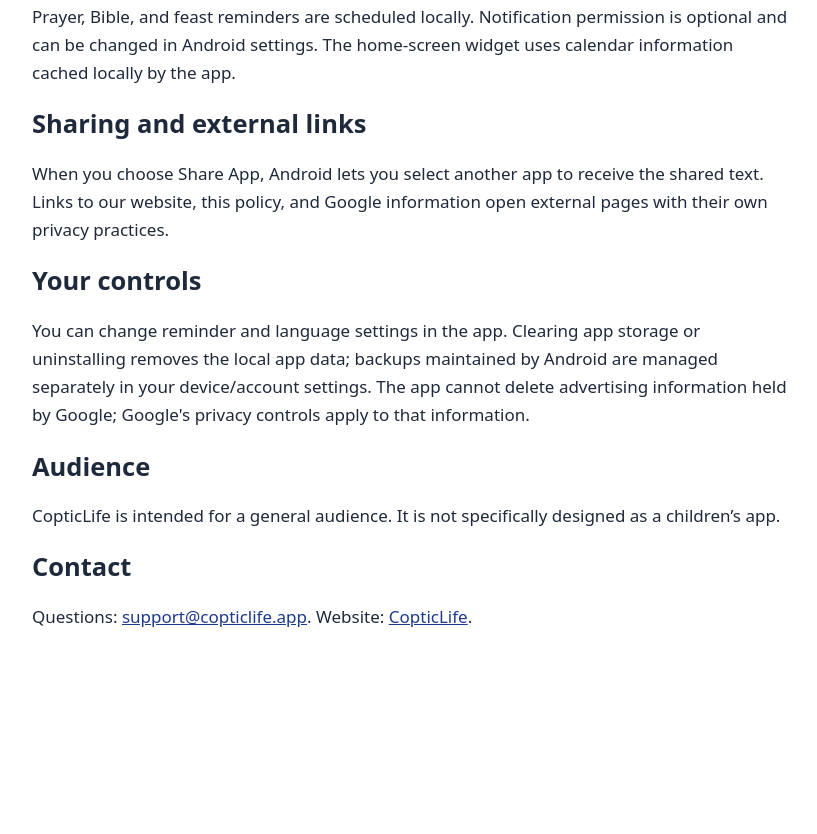
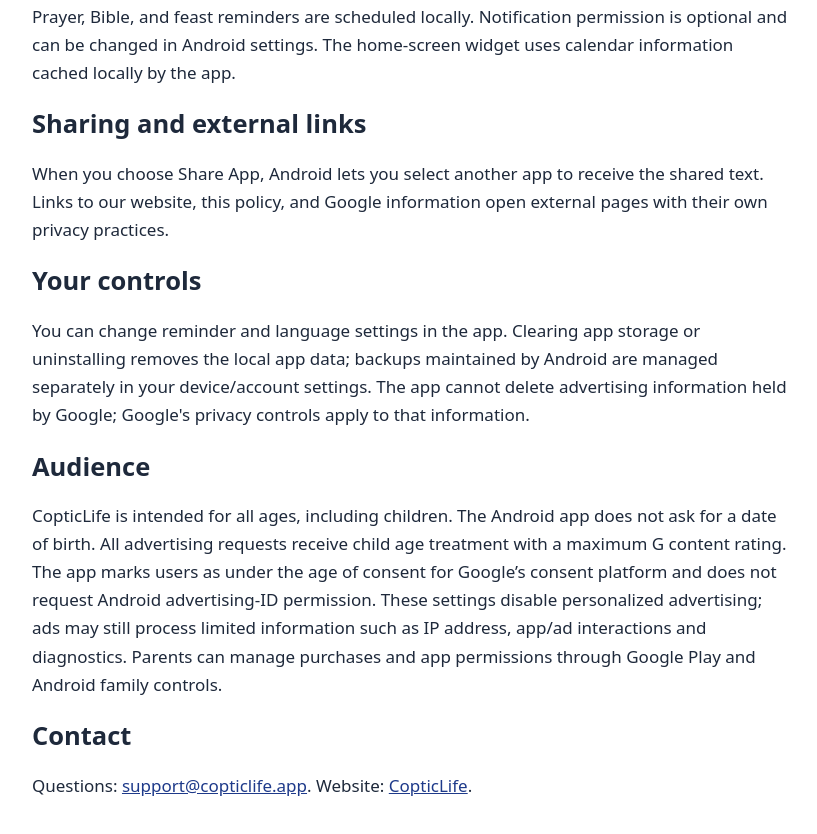
Before and after one commit to phenien/phenien.github.io, a plain HTML site: page copticlife/privacy-android.html in a window 1280 px wide. Shown: the part 950-1784 px from the top of the page, without its empty margins (228-1045 px from the left). Before the commit the page ends 1629 px from the top, so only its background shows below. Drawn offline with Linux system fonts and the light colour scheme.

Commit message:
Update Android privacy policy for all ages

```diff
--- a/copticlife/privacy-android.html
+++ b/copticlife/privacy-android.html
@@ -18,7 +18,7 @@
 <h2>Your controls</h2>
 <p>You can change reminder and language settings in the app. Clearing app storage or uninstalling removes the local app data; backups maintained by Android are managed separately in your device/account settings. The app cannot delete advertising information held by Google; Google's privacy controls apply to that information.</p>
 <h2>Audience</h2>
-<p>CopticLife is intended for a general audience. It is not specifically designed as a children’s app.</p>
+<p>CopticLife is intended for all ages, including children. The Android app does not ask for a date of birth. All advertising requests receive child age treatment with a maximum G content rating. The app marks users as under the age of consent for Google’s consent platform and does not request Android advertising-ID permission. These settings disable personalized advertising; ads may still process limited information such as IP address, app/ad interactions and diagnostics. Parents can manage purchases and app permissions through Google Play and Android family controls.</p>
 <h2>Contact</h2>
 <p>Questions: <a href="mailto:support@copticlife.app">support@copticlife.app</a>. Website: <a href="https://phenien.github.io/copticlife/">CopticLife</a>.</p>
 </body></html>
```
